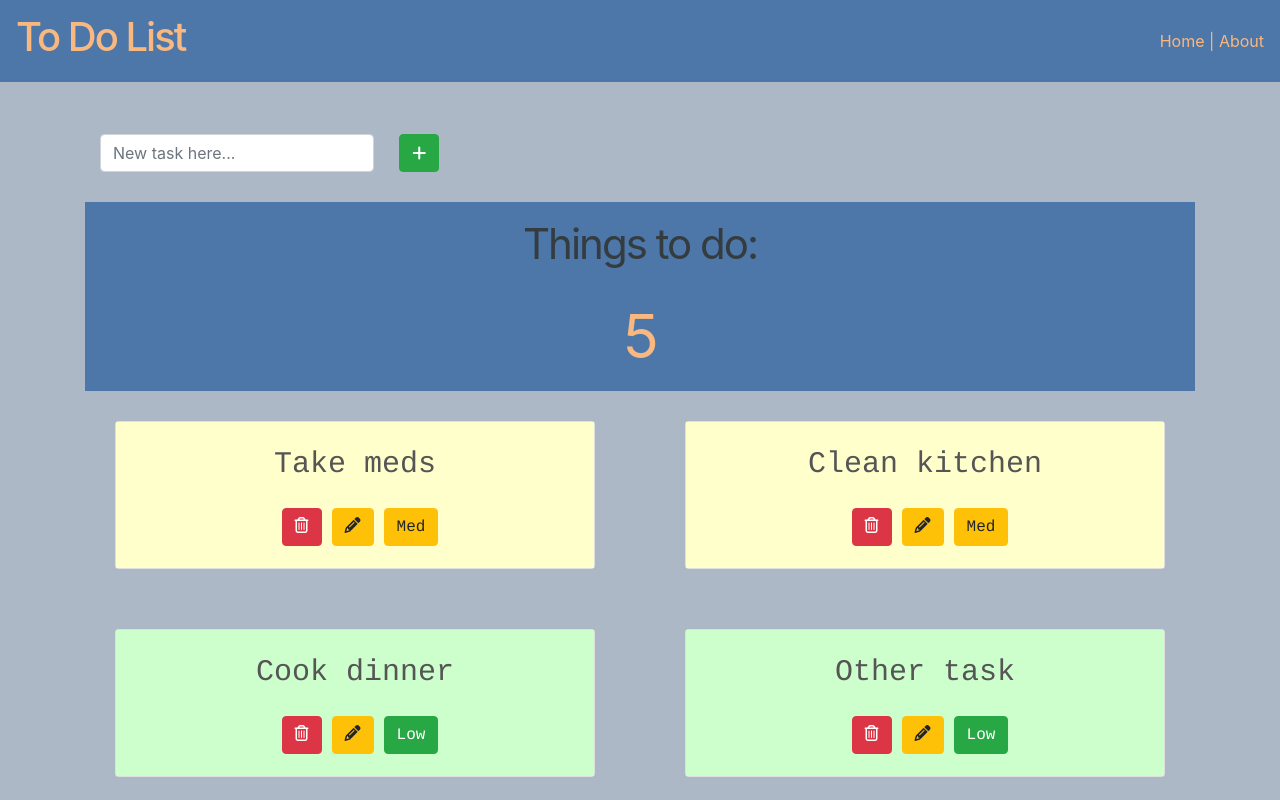
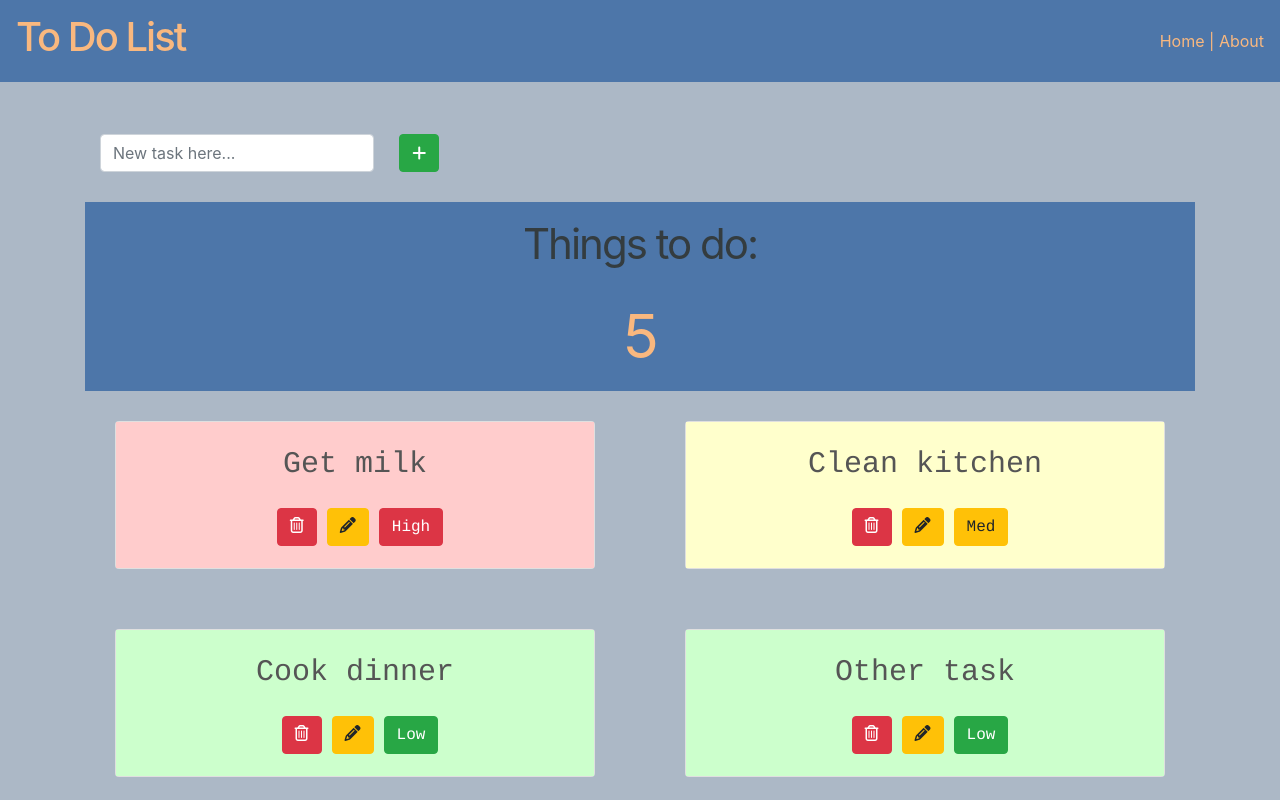
Before and after one commit to dorarad17/todo-app-frontend, a React (Create React App) app: page / in a window 1280 px wide. Shown: the top 800 px of the page. Built offline with nearby package versions, Linux system fonts and the light colour scheme.

Commit message:
edited hard coded tasks

```diff
--- a/src/App.js
+++ b/src/App.js
@@ -14,7 +14,7 @@ import uuidv4 from "uuid/v4";
 class App extends React.Component {
 	state = {
 		tasks: [
-			{ id: uuidv4(), description: "Take meds", completed: false, priority: 2 },
+			{ id: uuidv4(), description: "Get milk", completed: false, priority: 1 },
 			{
 				id: uuidv4(),
 				description: "Clean kitchen",
```
